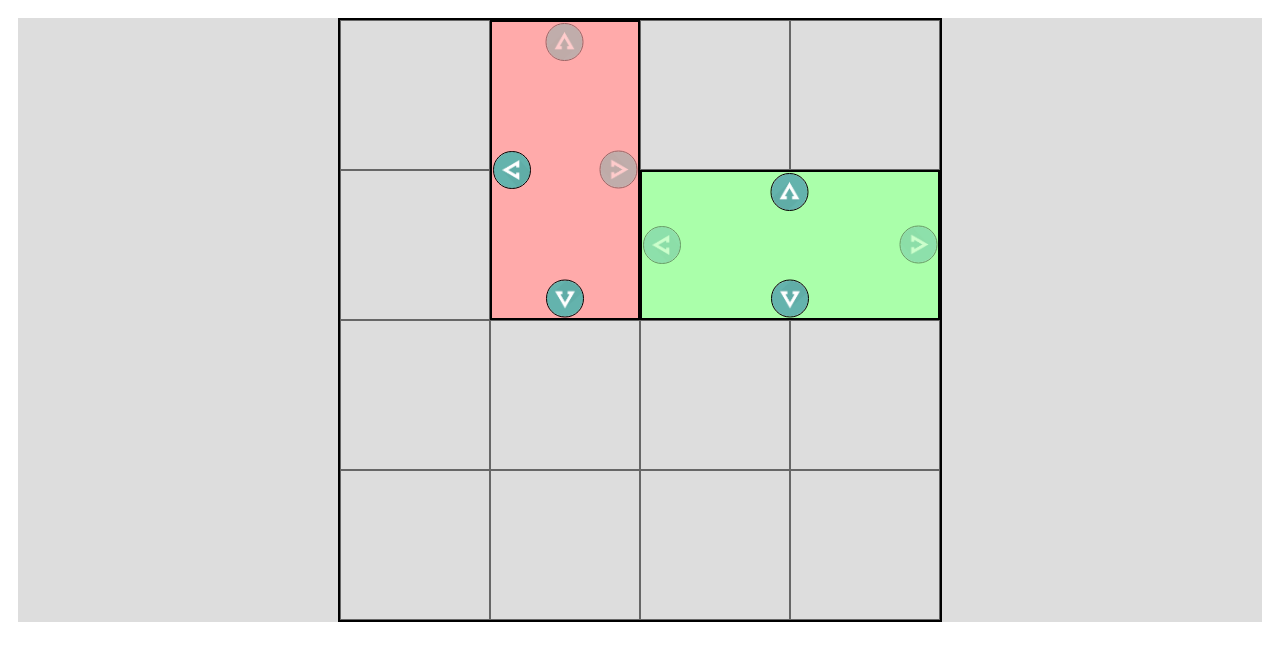
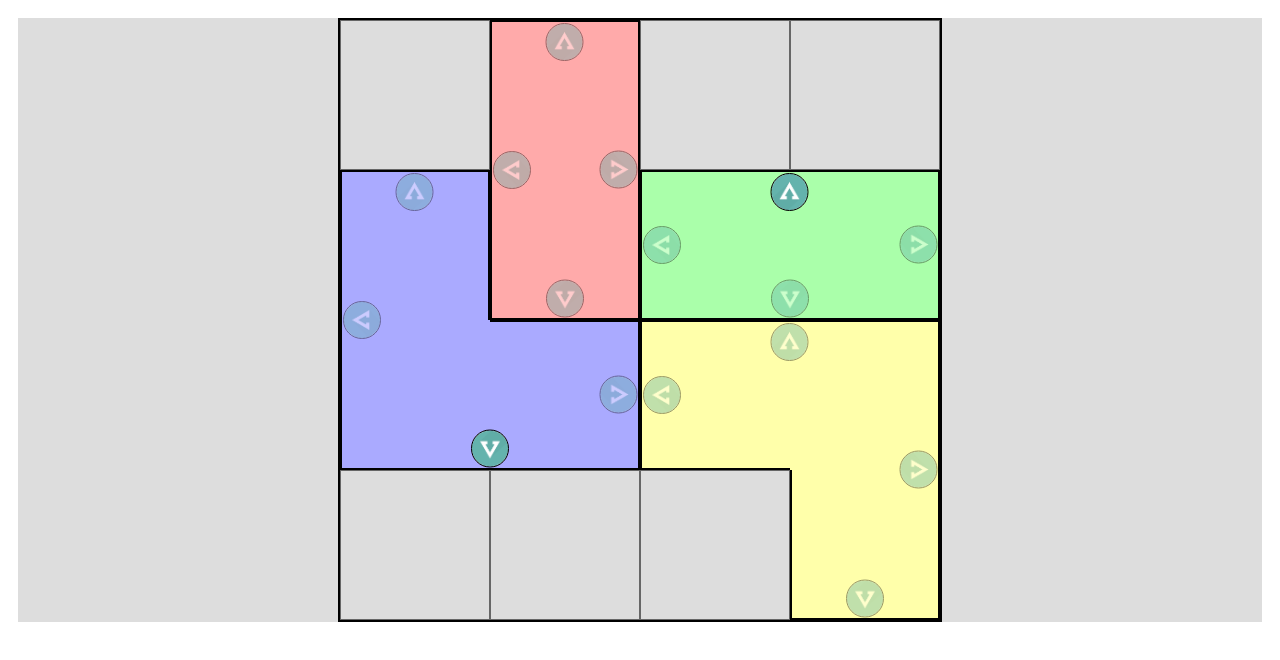
Before and after one commit to lis96/Thrifty_squirrels, a plain HTML site: page index.html in a window 1280 px wide. Drawn offline with Linux system fonts and the light colour scheme.

Commit message:
refactoring of the squirrelsGraphicFactory

```diff
--- a/GUI/squirrelsGraphicFactory.js
+++ b/GUI/squirrelsGraphicFactory.js
@@ -15,143 +15,227 @@ const squirrelsGraphicFactory = new (function(){
 			}
 		}
 	}
-	function createBlocks(block, width, height, color) {
+
+	const BlockTypes = {
 		/*
-			Элемент белки состоит из блока на поле, здесь задаём создаём массив блоков на основе
-			переданного массива классов блока и его положения
+			Здесь заданы варианты блоков, из которых собираются белки:
+				CCSclasses - в зависимости от набора остальных блоков, данные классы будут
+					включены в классы конкретного блока
+				position - позиционирование конкретного блока
 		*/
-		const style = stylesOfSquirrelsBlocks(width, height, color).style;
-		return block.map(classes => {
-			return  $('<div class="block ' + classes.reduce((style, cssClass) => style + ' ' + cssClass) + '"></div>').css(style);
-		});
-	}
-	function createArrows(width, height, color, styles) {
-		/*
-			Элемент белки содержит четыре стрелки. Здесь мы создаём эти стрелки на основе их положения
-			на основном элементе белки
-		*/
-		const arrowStyle = stylesOfSquirrelsBlocks(width, height, color).arrowStyle;
-		return {
-			top: $('<div class="arrow arrowTop deactivate"></div>').css(arrowStyle).css(typeof styles.top === 'undefined' ? {} : styles.top),
-			bottom: $('<div class="arrow arrowBottom deactivate"></div>').css(arrowStyle).css(typeof styles.bottom === 'undefined' ? {} : styles.bottom),
-			left: $('<div class="arrow arrowLeft deactivate"></div>').css(arrowStyle).css(typeof styles.left === 'undefined' ? {} : styles.left),
-			right: $('<div class="arrow arrowRight deactivate"></div>').css(arrowStyle).css(typeof styles.right === 'undefined' ? {} : styles.right)
+		topLeft: {
+			CSSclasses: {
+				'topRight': 'withoutRight',
+				'bottomLeft': 'withoutBottom'
+			},
+			position: (style) => {
+				return {}
+			}
+		},
+		topRight: {
+			CSSclasses: {
+				'topLeft': 'withoutLeft',
+				'bottomRight': 'withoutBottom'
+			},
+			position: (style) => {
+				return {
+					left: style.width
+				}
+			}
+		},
+		bottomLeft: {
+			CSSclasses: {
+				'topLeft': 'withoutTop',
+				'bottomRight': 'withoutRight'
+			},
+			position: (style) => {
+				return {
+					top: style.height
+				}
+			}
+		},
+		bottomRight: {
+			CSSclasses: {
+				'topRight': 'withoutTop',
+				'bottomLeft': 'withoutLeft'
+			},
+			position: (style) => {
+				return {
+					left: style.width,
+					top: style.height
+				}
+			}
 		}
 	}
-	function createSquirrel(blocks, arrows) {
+
+	function centralizationPosition (blockWidth, arrowWidth, lineIndex) {
+		/*
+			расположение стрелочки ровно по центру границы белки
+				lineIndex определяет характер границы, составленный блоками
+		*/
+		blockWidth = Number(blockWidth.slice(0, -2));
+		arrowWidth = Number(arrowWidth.slice(0, -2));
+		if (lineIndex === 1) {
+			return ((blockWidth - arrowWidth) / 2) + 'px';
+		} else if (lineIndex === 2) {
+			return (blockWidth + (blockWidth - arrowWidth) / 2) + 'px';
+		} else if (lineIndex === 3) {
+			return (blockWidth - arrowWidth / 2) + 'px';
+		} else {
+			throw 'Wrong index of blocks type';
+		}
+	}
+
+	function SolvePosition(blocksPosition) {
+		/*
+			Функция, возвращающая на основе функции централизации по границе общего вида, функцию,
+				проводящую конкретную централизацию конкретной стрелочки для конкретного вида белки
+		*/
+		return (blockWidth, arrowWidth, blocks) => {
+			if (blocks.indexOf(blocksPosition[0]) !== -1 || blocks.indexOf(blocksPosition[1]) !== -1) {
+				return centralizationPosition(blockWidth, arrowWidth,
+					(blocks.indexOf(blocksPosition[0]) !== -1 ? 1 : 0) + (blocks.indexOf(blocksPosition[1]) !== -1 ? 2 : 0)
+				);
+			} else {
+				return centralizationPosition(blockWidth, arrowWidth,
+					(blocks.indexOf(blocksPosition[2]) !== -1 ? 1 : 0) + (blocks.indexOf(blocksPosition[3]) !== -1 ? 2 : 0)
+				);
+			}
+		}
+	}
+
+	function toBorderPosition(blocksPosition) {
+		/*
+			Функция позиционирования стрелочки точно у границы конкретной белки (паз 3 пикселя
+				до границы)
+		*/
+		return (blockWidth, arrowWidth, blocks) => {
+			arrowHeight = Number(arrowWidth.slice(0, -2));
+			blockHeight = Number(blockWidth.slice(0, -2));
+			return (blockHeight - arrowHeight - 3 +
+				(blocks.indexOf(blocksPosition[0]) !== -1 || blocks.indexOf(blocksPosition[1]) !== -1 ? blockHeight : 0)) + 'px';
+		}
+	}
+
+	const arrowTypes = {
+		/*
+			Это объект, который характеоризует конкретные типы стрелочек
+				CSSclass - класс стрелочки
+				position - позиционирование стрелочки
+		*/
+		top: {
+			CSSclass: 'arrowTop',
+			position: (styles, blocks) => {
+				return {
+					left: SolvePosition(['topLeft', 'topRight', 'bottomLeft', 'bottomRight'])(styles.style.width, styles.arrowStyle.width, blocks),
+					top: '3px'
+				};
+			}
+		},
+		bottom: {
+			CSSclass: 'arrowBottom',
+			position: (styles, blocks) => {
+				return {
+					left: SolvePosition(['bottomLeft', 'bottomRight', 'topLeft', 'topRight'])(styles.style.width, styles.arrowStyle.width, blocks),
+					top: toBorderPosition(['bottomLeft', 'bottomRight'])(styles.style.width, styles.arrowStyle.width, blocks)
+				};
+			}
+		},
+		left: {
+			CSSclass: 'arrowLeft',
+			position: (styles, blocks) => {
+				return {
+					top: SolvePosition(['topLeft', 'bottomLeft', 'topRight', 'bottomRight'])(styles.style.height, styles.arrowStyle.height, blocks),
+					left: '3px'
+				};
+			}
+		},
+		right: {
+			CSSclass: 'arrowRight',
+			position: (styles, blocks) => {
+				return {
+					top: SolvePosition(['topRight', 'bottomRight', 'topLeft', 'bottomLeft'])(styles.style.height, styles.arrowStyle.height, blocks),
+					left: toBorderPosition(['topRight', 'bottomRight'])(styles.style.height, styles.arrowStyle.height, blocks)
+				};
+			}
+		}
+	}
+	function createBlock(type, style, blocks) {
+		/*
+			Функция создания конкретного типа блока для белки
+		*/
+		if (typeof BlockTypes[type] === 'undefined') {
+			/*
+				Для незаданного типа пораждаем исключение
+			*/
+			throw 'Trying to create block with undefined type in squirrelsGraphicFactory';
+		}
+		return $('<div class="block ' + (() => {
+			let classes = '';
+			/*
+				Формируем классы на основе прочих блоков данной белки (они отвечают
+					за то, какие бордеры данного блока будут отсутствовать)
+			*/
+			for (let otherBlock in BlockTypes[type].CSSclasses) {
+				if (blocks.indexOf(otherBlock) !== -1) {
+					classes += ' ' + BlockTypes[type].CSSclasses[otherBlock];
+				}
+			}
+			return classes;
+		})() + '"></div>').css(style).css(BlockTypes[type].position(style));
+	}
+	function createArrow(type, styles, blocks) {
+		/*
+			функция создания стрелки конкретного типа
+		*/
+		if (typeof arrowTypes[type] === 'undefined') {
+			throw 'Trying to crate arrow with undefined type in squirrelsGraphicFactory';
+		}
+		return $('<div class="arrow ' + arrowTypes[type].CSSclass + ' deactivate"></div>').css(styles.arrowStyle).css(arrowTypes[type].position(styles, blocks));
+	}
+	function createSquirrel(blocks, width, height, color) {
 		/*
 			Функция создания конкретного графического элемента белки на основе элементов блоков
 			её составляющий и стрелок с заданными стилями и положениями. Это простой сборщик
 		*/
+		const styles = stylesOfSquirrelsBlocks(width, height, color);
 		const parent = $('<div class="squirrel"></div>');
-		blocks.forEach(block => {
+		/*
+			Добавляем блоки и стрелки
+		*/
+		blocks.map(block => {
+			return createBlock(block, styles.style, blocks);
+		}).forEach(block => {
 			parent.append(block);
 		});
-		for (key in arrows) {
-			parent.append(arrows[key]);
-		}
+		[
+			createArrow('top', styles, blocks),
+			createArrow('bottom', styles, blocks),
+			createArrow('left', styles, blocks),
+			createArrow('right', styles, blocks)
+		].forEach(arrow => {
+			parent.append(arrow);
+		});
 		return parent;
 	}
+
 	//типовые функции создания конкретных типов белок
-	this.line2height = function(width, height, color) {
-		const blocks = createBlocks([['withoutBottom'], ['withoutTop']], width, height, color);
-		blocks[1].css({
-			top: height + 'px'
-		});
-		const arrows = createArrows(width, height, color, {
-			top: {
-				left: width * 0.375 + 'px'
-			},
-			bottom: {
-				left: width * 0.375 + 'px',
-				top: (height * 1.75 - 3) + 'px'
-			},
-			left: {
-				top: height * 0.875 + 'px'
-			},
-			right: {
-				top: height * 0.875 + 'px',
-				left: 0.75 * height - 3 + 'px'
-			}
-		});
-		return createSquirrel(blocks, arrows);
+	this.line2height = (width, height, color) => {
+		return createSquirrel(['topLeft', 'bottomLeft'], width, height, color);
 	};
 	this.line2width = function(width, height, color) {
-		const blocks = createBlocks([['withoutRight'], ['withoutLeft']], width, height, color);
-		blocks[1].css({
-			left: width + 'px'
-		});
-		const arrows = createArrows(width, height, color, {
-			top: {
-				left: width * 0.875 + 'px'
-			},
-			bottom: {
-				left: width * 0.875 + 'px',
-				top: (height * 0.75 - 3) + 'px'
-			},
-			left: {
-				top: height * 0.375 + 'px'
-			},
-			right: {
-				top: height * 0.375 + 'px',
-				left: 1.75 * height - 3 + 'px'
-			}
-		});
-		return createSquirrel(blocks, arrows);
+		return createSquirrel(['topLeft', 'topRight'], width, height, color);
 	};
-	/*this.CounterclockwiseCorner = function(width, height, color) {
-		const blocks = createBlocks([['withoutBottom'], ['withoutTop', 'withoutRight'], ['withoutLeft']]);
-		blocks[1].css({
-			top: height + 'px'
-		});
-		blocks[2].css({
-			top: height + 'px',
-			left: width + 'px'
-		});
-		const arrows = createArrows({
-			top:{
-				left: width * 0.375 + 'px'
-			},
-			bottom:{
-				left: width * 0.875 + 'px',
-				top: (height * 1.75 - 3) + 'px'
-			},
-			left:{
-				top: height * 0.75 + 'px'
-			},
-			right:{
-				top: height * 1.375 + 'px',
-				left: 1.75 * height - 3 + 'px'
-			}
-		});
-		return createSquirrel(blocks, arrows);
+	this.topLeftCorner = function(width, height, color) {
+		return createSquirrel(['topRight', 'bottomLeft', 'bottomRight'], width, height, color);
 	};
-	this.ClockwiseCorner = function(width, height, color) {
-		parent.empty();
-		const blocks = createBlocks([['withoutRight'], ['withoutLeft', 'withoutBottom'], ['withoutTop']]);
-		blocks[1].css({
-			left: width + 'px'
-		});
-		blocks[2].css({
-			top: height + 'px',
-			left: width + 'px'
-		});
-		const arrows = createArrows({
-			top:{
-				left: width * 0.875 + 'px'
-			},
-			bottom:{
-				left: width * 1.375 + 'px',
-				top: (height * 1.75 - 3) + 'px'
-			},
-			left:{
-				top: height * 0.375 + 'px'
-			},
-			right:{
-				top: height * 0.875 + 'px',
-				left: 1.75 * height - 3 + 'px'
-			}
-		});
-		return createSquirrel(blocks, arrows);
-	};*/
+	this.topRightCorner = function(width, height, color) {
+		return createSquirrel(['topLeft', 'bottomLeft', 'bottomRight'], width, height, color);
+	};
+	this.bottomLeftCorner = function(width, height, color) {
+		return createSquirrel(['topLeft', 'topRight', 'bottomRight'], width, height, color);
+	};
+	this.bottomRightCorner = function(width, height, color) {
+		return createSquirrel(['topLeft', 'topRight', 'bottomLeft'], width, height, color);
+	};
 })();
--- a/index.js
+++ b/index.js
@@ -1,14 +1,14 @@
 let field = new Field();
 new Squirrel([0, 1], field, 'line2height');
 new Squirrel([1, 2], field, 'line2width');
-/*const sq = new Squirrel([2, 2], field, 'topRightCorner');
+const sq = new Squirrel([2, 2], field, 'topRightCorner');
 Logger.log(field.toString());
 sq.left();
 sq.left();
 sq.left();
 sq.bottom();
 sq.top();
-new Squirrel([2, 2], field, 'bottomLeftCorner');*/
+new Squirrel([2, 2], field, 'bottomLeftCorner');
 Logger.log(field.toString());
 
 field = new FieldGUI(field, $('.wrapper'));
--- a/style.css
+++ b/style.css
@@ -56,14 +56,10 @@ body {
 	cursor: pointer;
 }
 .arrowTop {
-	top: 3px;
 	transform: rotate(90deg);
 }
 .arrowBottom {
 	transform: rotate(270deg);
-}
-.arrowLeft {
-	left: 3px;
 }
 .arrowRight {
 	transform: rotate(180deg);
```
